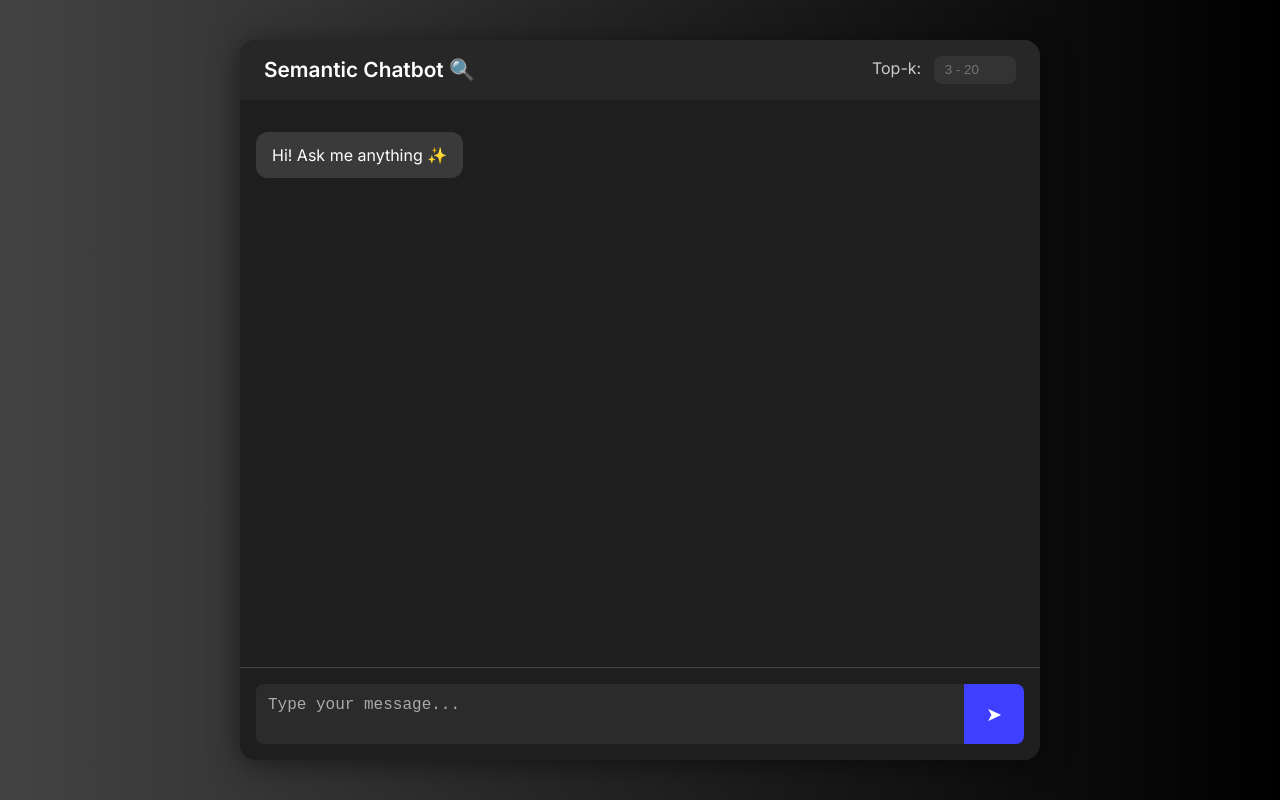
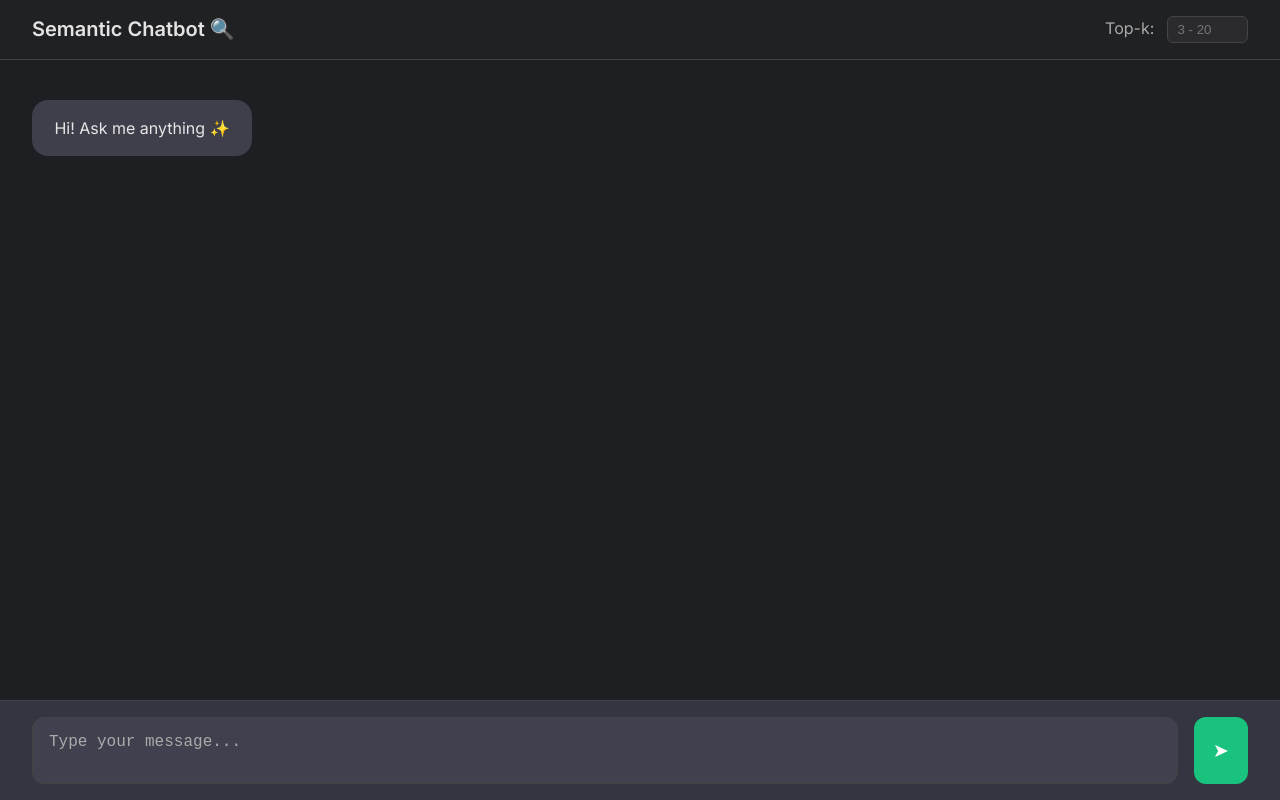
Before and after one commit to amish-verma5/semantic_search_chatbot, a plain HTML site: page index.html in a window 1280 px wide. Drawn offline with Linux system fonts and the light colour scheme.

```diff
--- a/index.css
+++ b/index.css
@@ -1,78 +1,73 @@
 body {
   margin: 0;
   font-family: 'Inter', sans-serif;
-    background: linear-gradient(to right, #434343, #000000);
-    display: flex;
-    justify-content: center;
-    align-items: center;
+  background-color: #343541;
   height: 100vh;
+  width: 100vw;
   color: #fff;
 }
 
 #chat-box {
-    width: 90%;
-    max-width: 800px;
-    height: 90vh;
-    background: #1e1e1e;
+  width: 100vw;
+  height: 100vh;
+  background: #1e1f23;
   display: flex;
   flex-direction: column;
-    border-radius: 16px;
-    box-shadow: 0 4px 30px rgba(0, 0, 0, 0.5);
-    overflow: hidden;
 }
 
 #header {
-    background: #272727;
-    padding: 1rem 1.5rem;
+  background: #202123;
+  padding: 1rem 2rem;
   display: flex;
   justify-content: space-between;
   align-items: center;
+  border-bottom: 1px solid #3f4147;
 }
 
 #heading {
-    font-size: 1.3rem;
+  font-size: 1.25rem;
   font-weight: 600;
-    color: #ffffff;
+  color: #e3e3e3;
 }
 
 #kfactor label {
   margin-right: 0.5rem;
-    color: #ccc;
+  color: #aaa;
 }
 
 #place_number {
-    background-color: #333;
-    border: none;
+  background-color: #2b2b2e;
+  border: 1px solid #444;
   color: white;
-    padding: 0.4rem 0.7rem;
-    border-radius: 8px;
+  padding: 0.3rem 0.6rem;
+  border-radius: 6px;
   width: 60px;
 }
 
 #body {
   flex: 1;
-    padding: 1rem;
+  padding: 1.5rem 2rem;
   overflow-y: auto;
   display: flex;
   flex-direction: column;
-    gap: 0.75rem;
+  gap: 1rem;
 }
 
 #footer {
   display: flex;
-    border-top: 1px solid #444;
-    padding: 1rem;
-    background-color: #1e1e1e;
+  padding: 1rem 2rem;
+  background-color: #343541;
+  border-top: 1px solid #3f4147;
 }
 
 #text-box {
   flex: 1;
   resize: none;
-    padding: 0.75rem;
-    border: none;
-    border-radius: 8px 0 0 8px;
+  padding: 0.9rem 1rem;
+  border: 1px solid #444;
+  border-radius: 12px;
   font-size: 1rem;
-    background-color: #2b2b2b;
+  background-color: #40414f;
   color: white;
 }
 
@@ -81,34 +76,45 @@
 }
 
 #gen-button {
-    width: 60px;
+  margin-left: 1rem;
+  padding: 0 1.2rem;
   border: none;
-    background-color: #3f3fff;
+  background-color: #19c37d;
   color: white;
   font-size: 1.2rem;
-    border-radius: 0 8px 8px 0;
+  border-radius: 12px;
   cursor: pointer;
   transition: background-color 0.2s ease;
 }
 
 #gen-button:hover {
-    background-color: #5555ff;
+  background-color: #1aa875;
 }
 
 .user-text, .bot-text {
-    padding: 0.75rem 1rem;
-    border-radius: 12px;
-    max-width: 70%;
+  padding: 1rem 1.4rem;
+  border-radius: 16px;
+  max-width: 75%;
   word-wrap: break-word;
-    line-height: 1.4;
+  line-height: 1.5;
+  font-size: 1rem;
 }
 
 .user-text {
   align-self: flex-end;
-    background-color: #0051ff;
+  background-color: #2b2b2e;
+  color: #e6e6e6;
 }
 
 .bot-text {
   align-self: flex-start;
-    background-color: #3a3a3a;
+  background-color: #3e3f4b;
+  color: #e6e6e6;
 }
+
+.image_gen {
+  display: block;
+  margin: 20px auto;
+  width: 40%;
+  height: auto;
+}
--- a/index.js
+++ b/index.js
@@ -35,6 +35,11 @@
             const ques = queryEl.value;
             queryEl.value = "";
             bodyEl.appendChild(query);
+
+            // let image = document.createElement("img");
+            // image.src = "colin-watts-Wr0vLdN3roE-unsplash.jpg";
+            // image.className="image_gen"
+            // bodyEl.appendChild(image)
 
             let ans = document.createElement("p");
             ans.className = "bot-text";
```
Also changed, not shown: 1 other file. Lines whose indentation alone changed are shown as unchanged.
